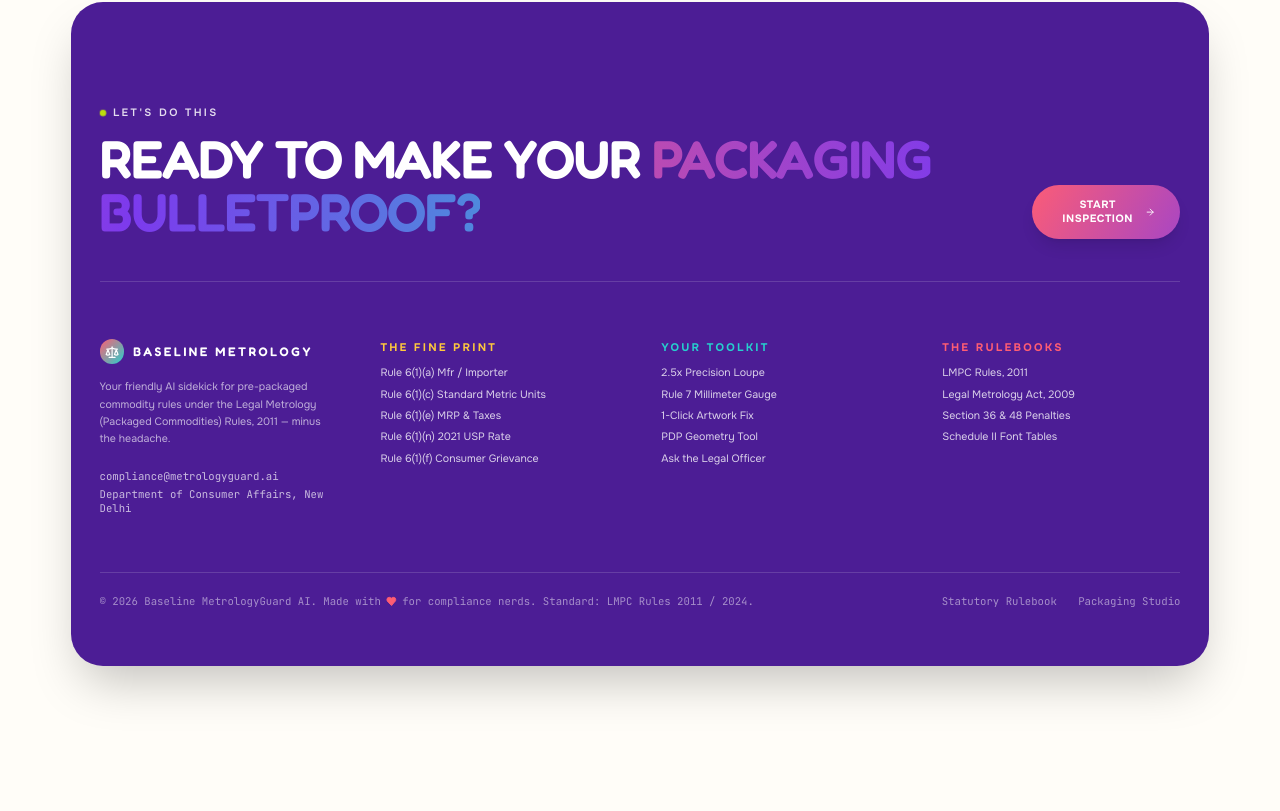
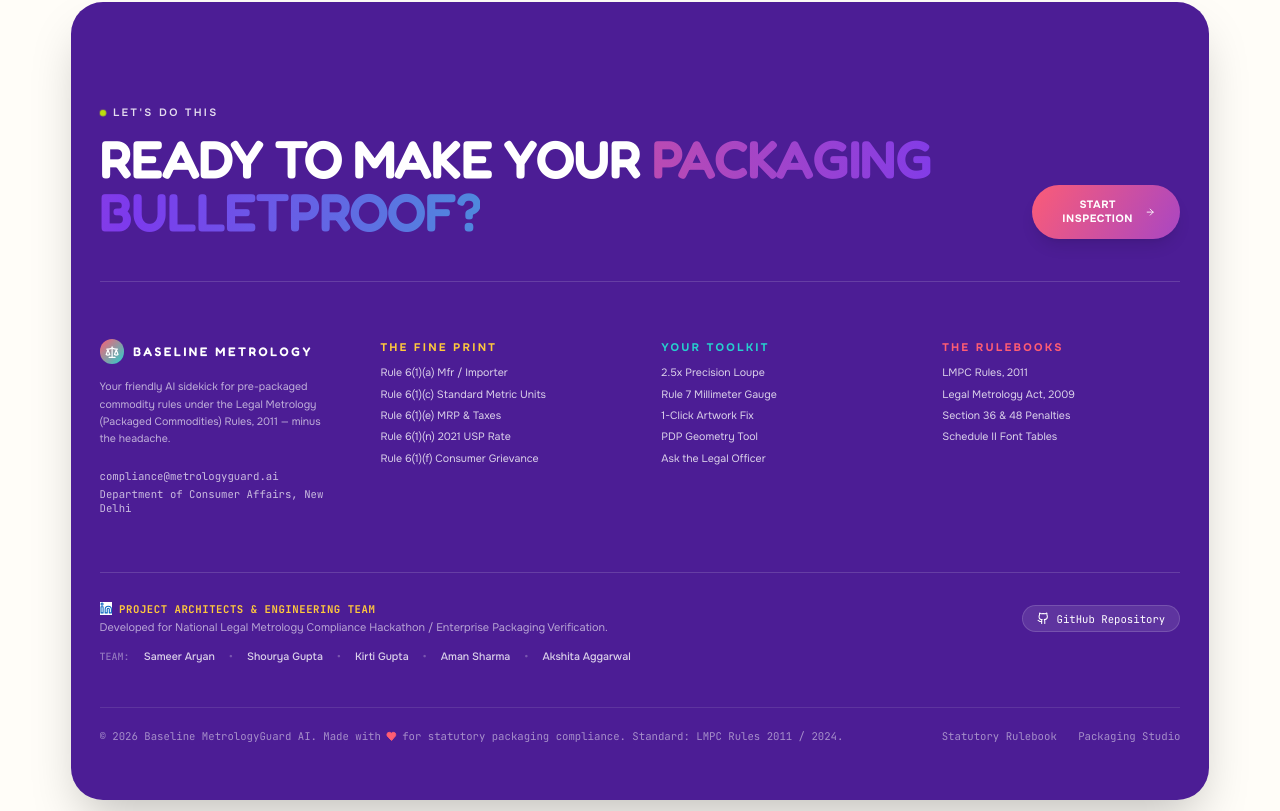
Before and after one commit to Shouryagupta-10/legal-metrology-compliance, a React (Vite) app: page / in a window 1280 px wide. Shown: the part 6438-7249 px from the top of the page. Before the commit the page ends 7114 px from the top, so only its background shows below. Built offline with nearby package versions, Linux system fonts and the light colour scheme.

Commit message:
feat(footer): restore team members, LinkedIn profiles, and GitHub repository links

```diff
--- a/src/components/Footer/BaselineFooter.tsx
+++ b/src/components/Footer/BaselineFooter.tsx
@@ -1,5 +1,5 @@
 import React from 'react';
-import { Scale, ArrowRight, Heart } from 'lucide-react';
+import { Scale, ArrowRight, Heart, Linkedin, Github } from 'lucide-react';
 import { sounds } from '../../services/soundEffects';
 import { Reveal } from '../Effects/Reveal';
 
@@ -102,12 +102,91 @@ export const BaselineFooter: React.FC<{
         </Reveal>
       </div>
 
-      {/* Bottom Bar */}
-      <div className="relative z-10 border-t border-white/15 pt-6 flex flex-col sm:flex-row items-center justify-between gap-4 text-xs text-white/50 font-mono">
+      {/* Team & LinkedIn Member Strip */}
+      <div className="relative z-10 border-t border-white/15 pt-8 space-y-4">
+        <div className="flex flex-col lg:flex-row items-start lg:items-center justify-between gap-4">
+          <div className="space-y-1">
+            <div className="flex items-center gap-2 text-xs font-mono font-bold uppercase tracking-wider text-[var(--sunny)]">
+              <Linkedin className="w-3.5 h-3.5 text-[#0a66c2] bg-white rounded-xs" />
+              <span>Project Architects &amp; Engineering Team</span>
+            </div>
+            <p className="text-[11px] text-white/60">
+              Developed for National Legal Metrology Compliance Hackathon / Enterprise Packaging Verification.
+            </p>
+          </div>
+
+          <a
+            href="https://github.com/Shouryagupta-10/legal-metrology-compliance"
+            target="_blank"
+            rel="noreferrer"
+            className="px-4 py-1.5 rounded-full bg-white/10 hover:bg-white/20 border border-white/15 text-xs font-mono text-white flex items-center gap-2 transition-colors btn-tactile shrink-0"
+          >
+            <Github className="w-3.5 h-3.5" />
+            <span>GitHub Repository</span>
+          </a>
+        </div>
+
+        {/* Member Profile Links */}
+        <div className="flex flex-wrap items-center gap-x-4 gap-y-2 text-xs font-medium text-white/80">
+          <span className="text-[10px] font-mono uppercase text-white/40">Team:</span>
+
+          <a
+            href="https://www.linkedin.com/in/sameer-aryan-6a699b377"
+            target="_blank"
+            rel="noreferrer"
+            className="hover:text-[var(--lime)] hover:underline underline-offset-4 transition-colors flex items-center gap-1"
+          >
+            <span>Sameer Aryan</span>
+          </a>
+          <span className="text-white/25">•</span>
+
+          <a
+            href="https://www.linkedin.com/in/shourya-gupta-b83905374"
+            target="_blank"
+            rel="noreferrer"
+            className="hover:text-[var(--lime)] hover:underline underline-offset-4 transition-colors flex items-center gap-1"
+          >
+            <span>Shourya Gupta</span>
+          </a>
+          <span className="text-white/25">•</span>
+
+          <a
+            href="https://www.linkedin.com/in/kirti-gupta-6518533ba"
+            target="_blank"
+            rel="noreferrer"
+            className="hover:text-[var(--lime)] hover:underline underline-offset-4 transition-colors flex items-center gap-1"
+          >
+            <span>Kirti Gupta</span>
+          </a>
+          <span className="text-white/25">•</span>
+
+          <a
+            href="https://www.linkedin.com/in/aman-sharma-2b9608380"
+            target="_blank"
+            rel="noreferrer"
+            className="hover:text-[var(--lime)] hover:underline underline-offset-4 transition-colors flex items-center gap-1"
+          >
+            <span>Aman Sharma</span>
+          </a>
+          <span className="text-white/25">•</span>
+
+          <a
+            href="https://www.linkedin.com/in/akshita-agarwal-1ba358380"
+            target="_blank"
+            rel="noreferrer"
+            className="hover:text-[var(--lime)] hover:underline underline-offset-4 transition-colors flex items-center gap-1"
+          >
+            <span>Akshita Aggarwal</span>
+          </a>
+        </div>
+      </div>
+
+      {/* Bottom Copyright Bar */}
+      <div className="relative z-10 border-t border-white/10 pt-6 flex flex-col sm:flex-row items-center justify-between gap-4 text-xs text-white/50 font-mono">
         <div className="flex items-center gap-1.5">
           &copy; 2026 Baseline MetrologyGuard AI. Made with
           <Heart className="w-3 h-3 fill-[var(--coral)] text-[var(--coral)]" />
-          for compliance nerds. Standard: LMPC Rules 2011 / 2024.
+          for statutory packaging compliance. Standard: LMPC Rules 2011 / 2024.
         </div>
         <div className="flex items-center gap-6">
           <button onClick={onOpenHandbook} className="hover:text-white transition-colors">Statutory Rulebook</button>
```
